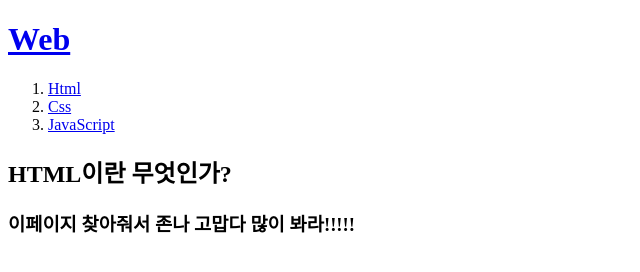
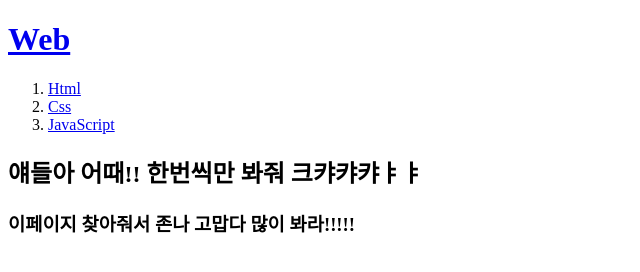
Before and after one commit to jeongooo/jeongooo, a plain HTML site: page index.html in a window 1280 px wide. Shown: the whole page, without its empty margins (0-640 px from the left). Drawn offline with Linux system fonts and the light colour scheme.

Commit message:
Add files via upload

```diff
--- a/index.html
+++ b/index.html
@@ -1,7 +1,7 @@
 <!doctype html>
 <html>
 <head>
-<title>원시웹 - 생활코딩</title>
+<title>정수의 첫 홈페이지</title>
 <meta charset="utf-8">
 </head>
 <body>
@@ -11,7 +11,7 @@
   <li><a href="2.html">Css</a></li>
   <li><a href="3.html">JavaScript</a></li>
   </ol>
-<h2>HTML이란 무엇인가?</h2>
+<h2>얘들아 어때!! 한번씩만 봐줘 크캬캬캬ㅑㅑ</h2>
 <h3 style="font_size:50px">이페이지 찾아줘서 존나 고맙다 많이 봐라!!!!!</h3>
 
 </body>
```
